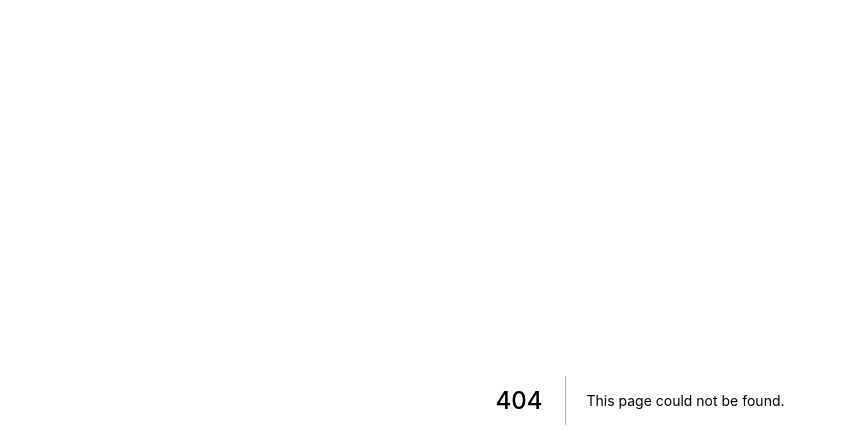
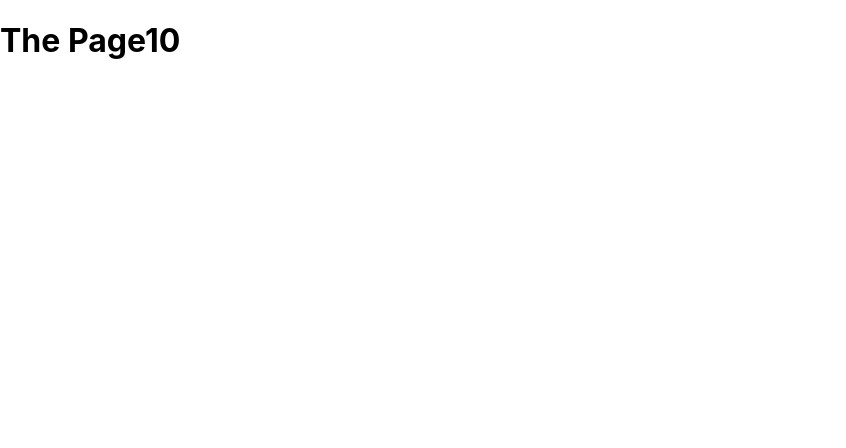
Before and after one commit to ryu9663/mergin-practice, a Next.js app: page /page10 in a window 1280 px wide. Before the commit this address had no page. Shown: the top 448 px of the page, without its empty margins (0-846 px from the left). Built offline with nearby package versions, Linux system fonts and the light colour scheme.

Commit message:
feat: DEV page10 추가

```diff
--- /dev/null
+++ b/pages/page10.js
@@ -0,0 +1,5 @@
+function Page10() {
+    return <h1>The Page10</h1>;
+  }
+
+  export default Page10;
```
